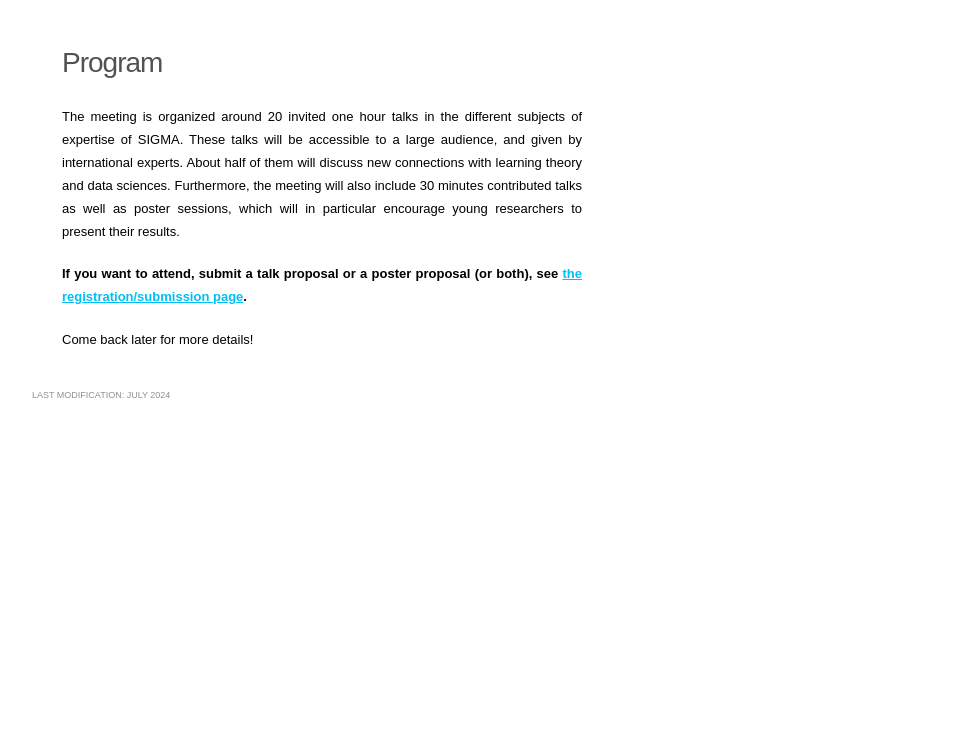
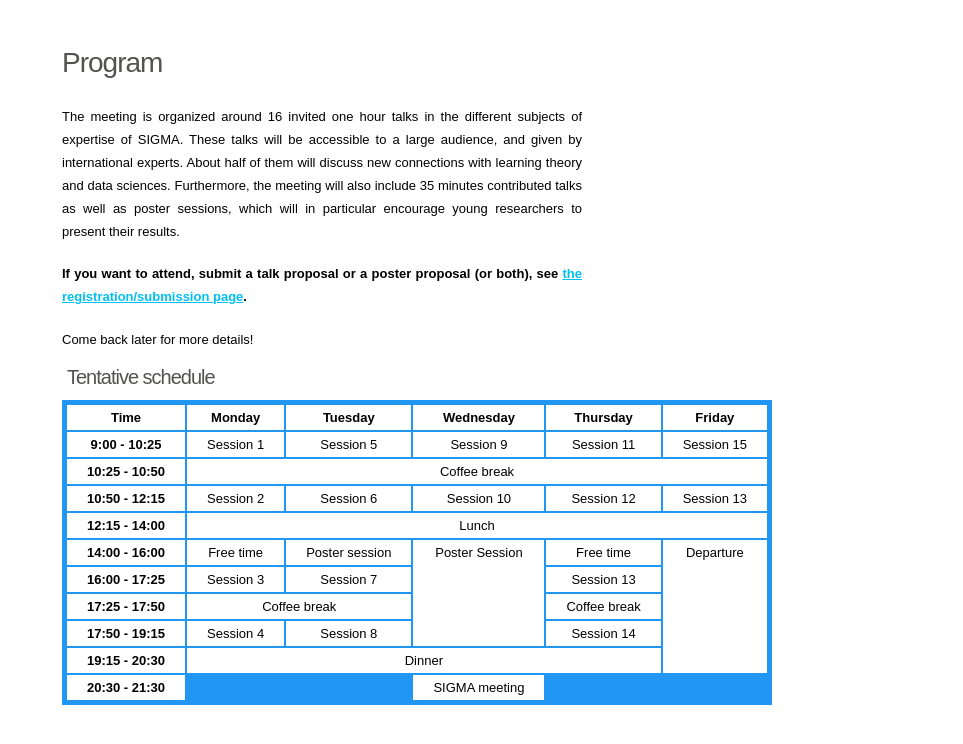
Before and after one commit to jdigne/sigma2024, a plain HTML site: page program.html in a window 1280 px wide. Shown: the part 394-1138 px from the top of the page, without its empty margins (158-1121 px from the left). Before the commit the page ends 876 px from the top, so only its background shows below. Drawn offline with Linux system fonts and the light colour scheme.

Commit message:
added the program

```diff
--- a/layout.css
+++ b/layout.css
@@ -409,3 +409,74 @@ table.prix {
 border-width: 1px;
 border-style: solid;
  }
+
+
+.grid-container {
+  display: grid;
+  grid-template-columns: auto auto auto auto auto auto;
+  gap: 2px;
+  background-color: #2196F3;
+  padding: 5px;
+  width: 700px;
+}
+
+.grid-container > div {
+  background-color: rgba(255, 255, 255, 1);
+  text-align: center;
+  padding: 5px 0;
+  font-size: 13px;
+}
+
+.itemlunch {
+  grid-column-start: 2;
+  grid-column-end: 7;
+}
+.itemdinner {
+  grid-column-start: 2;
+  grid-column-end: 6;
+}
+
+.itembreak {
+  grid-column-start: 2;
+  grid-column-end: 7;
+}
+
+.itembreak1 {
+  grid-column-start: 2;
+  grid-column-end: 4;
+  grid-row-start: 7;
+  grid-row-start: 8;
+}
+
+.itembreak2 {
+  grid-column-start: 5;
+  grid-column-end: 7;
+  grid-row-start: 7;
+  grid-row-start: 8;
+}
+
+.itemhead {
+  font-weight: bold;
+}
+
+.itemAG {
+  grid-column-start: 4;
+  grid-column-end: 5;
+  grid-row-start: 10;
+  grid-row-start: 11;
+}
+
+.itemwedfree{
+ grid-row-start: 6;
+ grid-row-end: 10;
+ grid-column-start: 4;
+ grid-column-end: 5;
+}
+
+.itemfrifree{
+ background-color: orange;
+ grid-row-start: 6;
+ grid-row-end: 11;
+ grid-column-start: 6;
+ grid-column-end: 7;
+}
--- a/program.html
+++ b/program.html
@@ -37,7 +37,7 @@
 			<h1>Program</h1>
 
 			<p>
-			The meeting is organized around 20 invited one hour talks in the different subjects of expertise of SIGMA. These talks will be accessible to a large audience, and given by international experts. About half of them will discuss new connections with learning theory and data sciences. Furthermore, the meeting will also include 30 minutes contributed talks as well as poster sessions, which will in particular encourage young researchers to present their results.
+			The meeting is organized around 16 invited one hour talks in the different subjects of expertise of SIGMA. These talks will be accessible to a large audience, and given by international experts. About half of them will discuss new connections with learning theory and data sciences. Furthermore, the meeting will also include 35 minutes contributed talks as well as poster sessions, which will in particular encourage young researchers to present their results.
 			</p>
 
 			<p>
@@ -46,12 +46,59 @@
 
 			<p>Come back later for more details!</p>
 
+			<h2>Tentative schedule</h2>
+
+			<div class="grid-container">
+                            <div class="itemhead">Time</div>
+                            <div class="itemhead">Monday</div>
+                            <div class="itemhead">Tuesday</div>
+                            <div class="itemhead">Wednesday</div>
+                            <div class="itemhead">Thursday</div>
+                            <div class="itemhead">Friday</div>
+                            <div class="itemhead">9:00 - 10:25</div>
+                            <div class="item">Session 1</div>
+                            <div class="item">Session 5</div>
+                            <div class="item">Session 9</div>
+                            <div class="item">Session 11</div>
+                            <div class="item">Session 15</div>
+                            <div class="itemhead">10:25 - 10:50</div>
+                            <div class="itembreak">Coffee break</div>
+                            <div class="itemhead">10:50 - 12:15</div>
+                            <div class="item">Session 2</div>
+                            <div class="item">Session 6</div>
+                            <div class="item">Session 10</div>
+                            <div class="item">Session 12</div>
+                            <div class="item">Session 13</div>
+                            <div class="itemhead">12:15 - 14:00</div>
+                            <div class="itembreak">Lunch</div>
+                            <div class="itemhead">14:00 - 16:00</div>
+                            <div class="item">Free time</div>
+                            <div class="item">Poster session</div>
+                            <div class="item">Free time</div>
+                            <div class="itemhead">16:00 - 17:25</div>
+                            <div class="item">Session 3</div>
+                            <div class="item">Session 7</div>
+                	    <div class="itemwedfree"> Poster Session</div>
+                            <div class="item">Session 13</div>
+                	    <div class="itemfrifree"> Departure</div>
+                            <div class="itemhead">17:25 - 17:50</div>
+                            <div class="itembreak1">Coffee break</div>
+                            <div class="item">Coffee break</div>
+                            <div class="itemhead">17:50 - 19:15</div>
+                            <div class="item">Session 4</div>
+                            <div class="item">Session 8</div>
+                            <div class="item">Session 14</div>
+                            <div class="itemhead">19:15 - 20:30</div>
+                	    <div class="itemdinner">Dinner</div>
+                            <div class="itemhead">20:30 - 21:30</div>
+                            <div class="itemAG">SIGMA meeting</div>
+                        </div>
+
 		</div>
 	<div style="clear: both;">&nbsp;</div>
 </div>
 
 <div id="footer">
-	<p>Last Modification: July 2024</p>
 </div>
 
 <script type="text/javascript">
```
Also changed, not shown: history.html (+0 -1 lines), index.html (+1 -1 lines), submission.html (+1 -2 lines).
